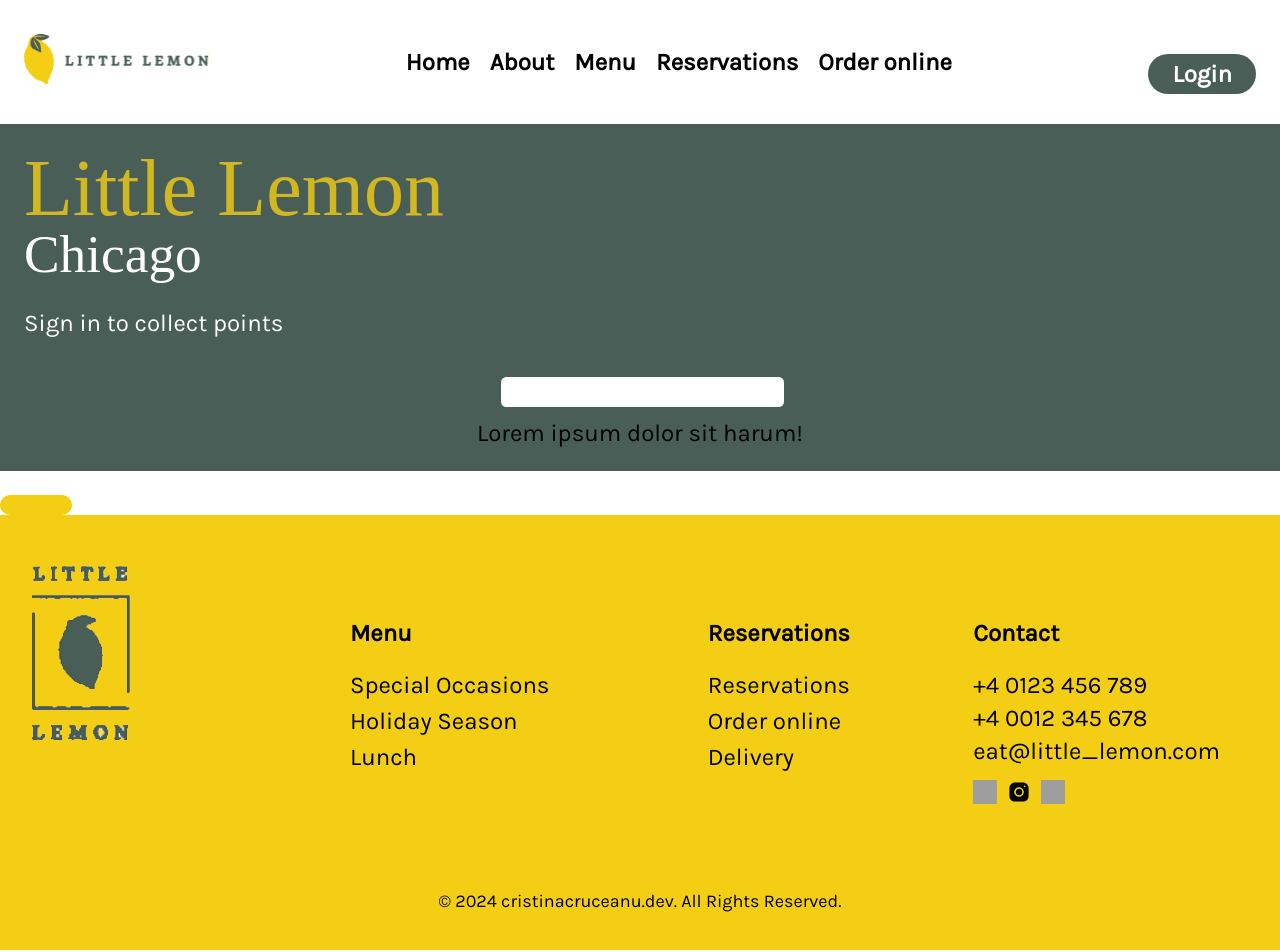
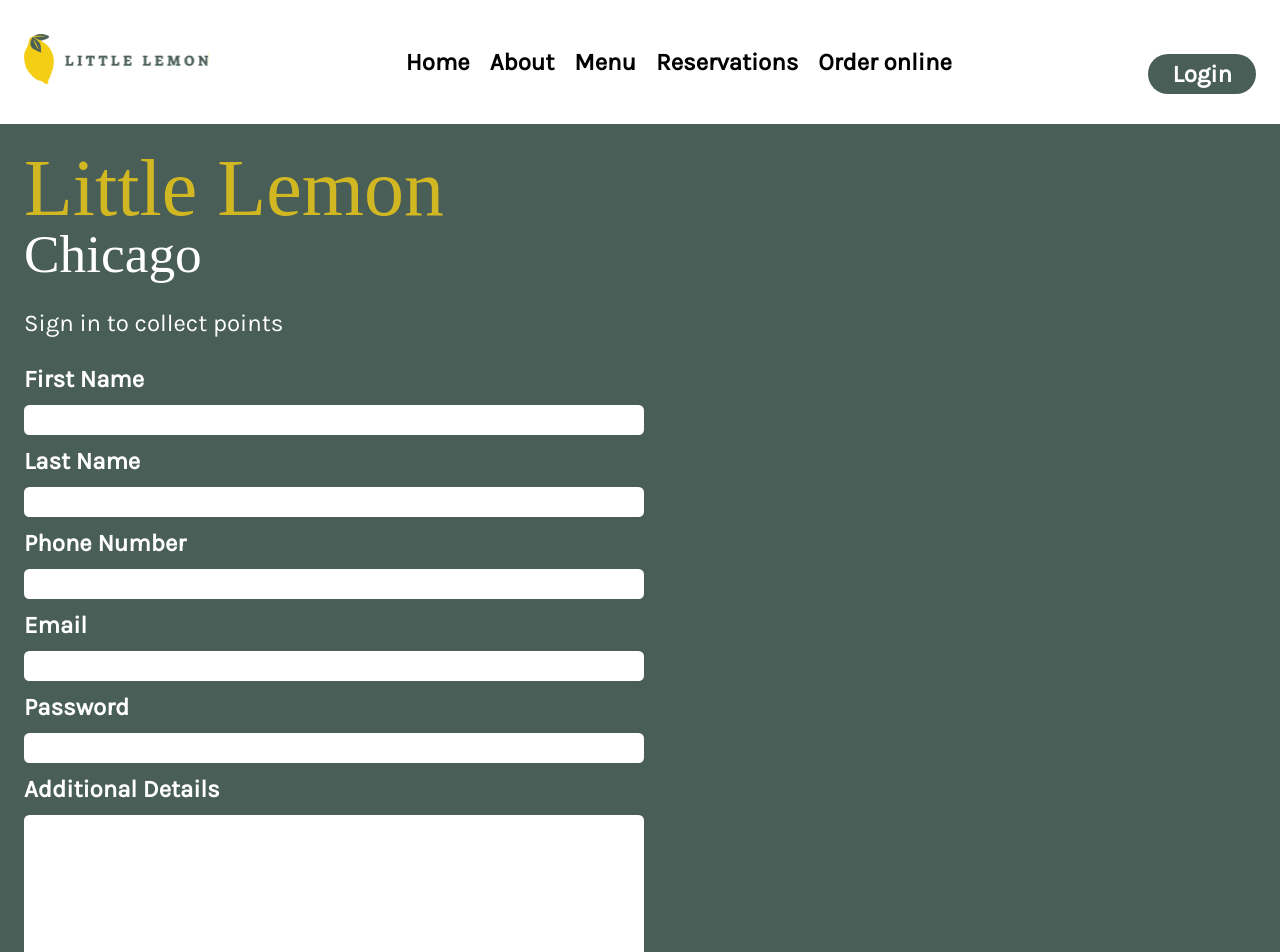
Before and after one commit to cristinacruceanu/little-lemon-app, a React (Create React App) app: page /login-page in a window 1280 px wide. Shown: the top 952 px of the page. Built offline with nearby package versions, Linux system fonts and the light colour scheme; grey boxes are pictures that could not be loaded; a web font is replaced by a local one.

Commit message:
Login page almost done

```diff
--- a/src/components/Button.js
+++ b/src/components/Button.js
@@ -9,7 +9,7 @@ const Button = ({
   variant = "primary",
   isLoading = false,
   disabled = false,
-  icon,
+  icon,ariaLabel, ...rest
 }) => {
   return (
     <button
@@ -17,6 +17,8 @@ const Button = ({
       className={`btn btn-${variant} ${isLoading ? "btn-loading" : ""}`}
       onClick={onClick}
       disabled={disabled || isLoading}
+      aria-label={ariaLabel}
+      {...rest}
     >
       {isLoading ? (
         <span className="loader" />
@@ -39,6 +41,7 @@ Button.propTypes = {
   /*isLoading: PropTypes.bool,*/
   disabled: PropTypes.bool,
   /* icon: PropTypes.node,*/
+  ariaLabel:PropTypes.string,
 };
 
 export default Button;
--- a/src/components/FormField.js
+++ b/src/components/FormField.js
@@ -8,12 +8,24 @@ const FormField = ({
   name,
   value,
   onChange,
-  required = false,
+  required = false,textarea=false, rows=4,
   ...rest
 }) => {
   return (
     <div className="form-field">
       <label htmlFor={name}>{label}</label>
+      {textarea ? (
+        <textarea
+          id={name}
+          name={name}
+          value={value}
+          onChange={onChange}
+          required={required}
+          rows={rows}
+          className="form-textarea"
+          {...rest}
+        />
+      ):(
       <input
         type={type}
         id={name}
@@ -23,7 +35,7 @@ const FormField = ({
         required={required}
         className="form-input"
         {...rest}
-      />
+      />)}
     </div>
   );
 };
@@ -34,7 +46,9 @@ FormField.propTypes = {
   name: PropTypes.string.isRequired,
   value: PropTypes.string.isRequired,
   onChange: PropTypes.func.isRequired,
-  reguired: PropTypes.bool,
+  required: PropTypes.bool,
+  textarea:PropTypes.bool,
+  rows:PropTypes.number,
 };
 
 export default FormField;
--- a/src/pages/LoginPage.js
+++ b/src/pages/LoginPage.js
@@ -1,5 +1,6 @@
 import React, { useState } from "react";
 import "./../styles/Login/Login.css";
+import { useNavigate } from "react-router-dom";
 import Header from "./../components/Header";
 import ReservationTitle from "./../components/Reservation/ReservationTitle";
 import FormField from "./../components/FormField";
@@ -14,27 +15,97 @@ const LoginPage = () => {
     phoneNumber: "",
     password: "",
     request: "",
+    additionalDetails: "",
   });
 
   const handleChange = (e) => {
     const { name, value } = e.target;
     setFormData((prevData) => ({ ...prevData, [name]: value }));
   };
+
+  const handleSubmit = (e) => {
+    e.preventDefault();
+    console.log("User Data:", formData);
+  };
+
+  const navigate = useNavigate();
+  const handleNavigate = () => {
+    navigate("/");
+  };
+
   return (
     <div className="login-page">
       <Header />
       <main className="login-page-container">
-        <ReservationTitle
-          title="Little Lemon"
-          subtitle="Chicago"
-          description="Sign in to collect points"
-        />
-        <FormField type="text"></FormField>
-        Lorem ipsum dolor sit harum!
-        <div className="login-content"></div>
+        <div className="login-content">
+          <ReservationTitle
+            title="Little Lemon"
+            subtitle="Chicago"
+            description="Sign in to collect points"
+          />
+          <form className="login-form" onSubmit={handleSubmit}>
+            <FormField
+              label="First Name"
+              name="firstName"
+              type="text"
+              value={formData.firstName}
+              onChange={handleChange}
+              required
+            />
+            <FormField
+              label="Last Name"
+              name="lastName"
+              type="text"
+              value={formData.lastName}
+              onChange={handleChange}
+              required
+            />
+            <FormField
+              label="Phone Number"
+              name="phoneNumber"
+              type="tel"
+              pattern="[0-9]{4}-[0-9]{3}-[0-9]{3}"
+              value={formData.phoneNumber}
+              onChange={handleChange}
+              required
+            />
+            <FormField
+              label="Email"
+              name="email"
+              type="email"
+              value={formData.email}
+              onChange={handleChange}
+              required
+            />
+            <FormField
+              label="Password"
+              name="password"
+              type="password"
+              value={formData.password}
+              onChange={handleChange}
+              minLength="6"
+              required
+            />
+            <FormField
+              label="Additional Details"
+              name="additionalDetails"
+              value={formData.additionalDetails}
+              onChange={handleChange}
+              textarea={true}
+              rows={5}
+            />
+          </form>
+        </div>
+        <Button
+          ariaLabel="Submmit Form"
+          type="submit"
+          variant="primary"
+          onClick={handleNavigate}
+        >
+          Continue
+        </Button>
       </main>
 
-      <Button />
       <Footer />
     </div>
   );
--- a/src/styles/FormField.css
+++ b/src/styles/FormField.css
@@ -1,10 +1,12 @@
-.form-field input {
+.form-input, .form-textarea {
   width: 100%;
   border-radius: 4pt;
   border: none;
   margin-bottom: 0.5rem;
 }
-
+.form-textarea {
+  resize:none;
+}
 .form-field label{
   font-weight: bold;
   display: block;
--- a/src/styles/Login/Login.css
+++ b/src/styles/Login/Login.css
@@ -12,7 +12,11 @@
   display: flex;
   flex-wrap: wrap;
   justify-content: space-between;
-  gap: 2rem;
+
   max-width: 1280px;
   width: 100%;
 }
+
+.login-form {
+  width: 50%;
+}
--- a/src/styles/Reservation/Reservation.css
+++ b/src/styles/Reservation/Reservation.css
@@ -90,7 +90,7 @@ input[type="time"]{
   margin-top: 4rem;
 }
 
-@media screen and (max-width: 1024px) {
+@media screen  and (max-width: 1200px) {
   .reservation-content {
     flex-direction: column;
   }
```
